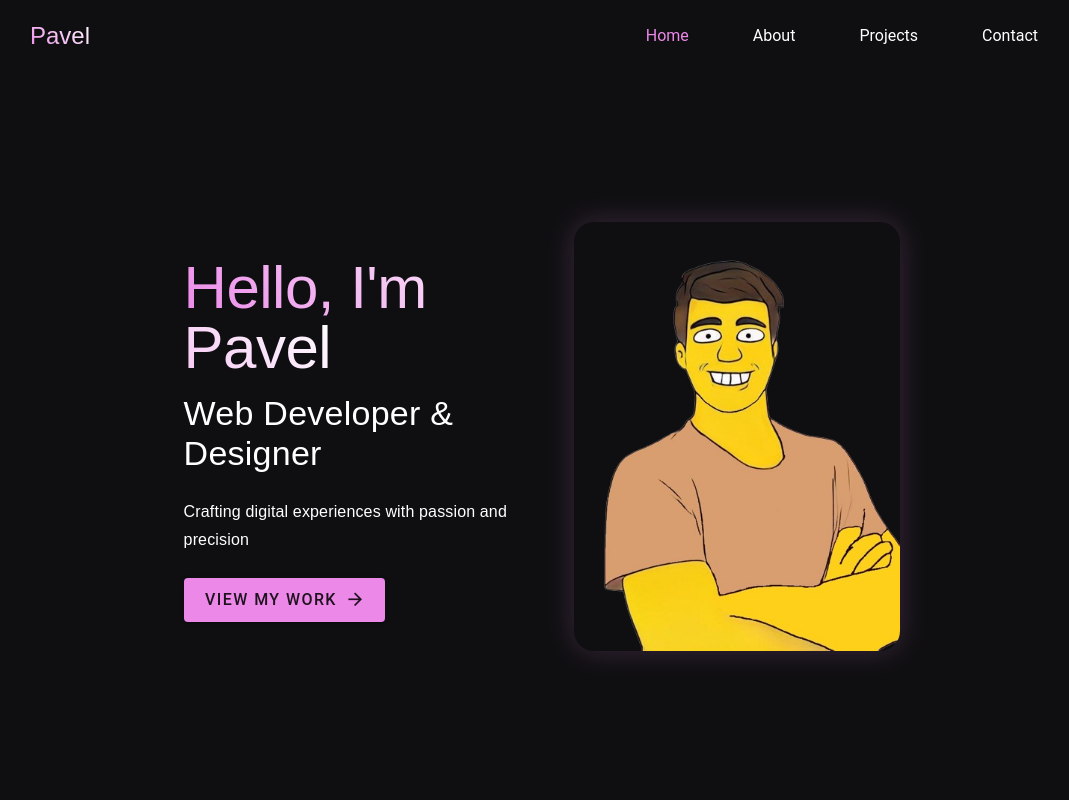
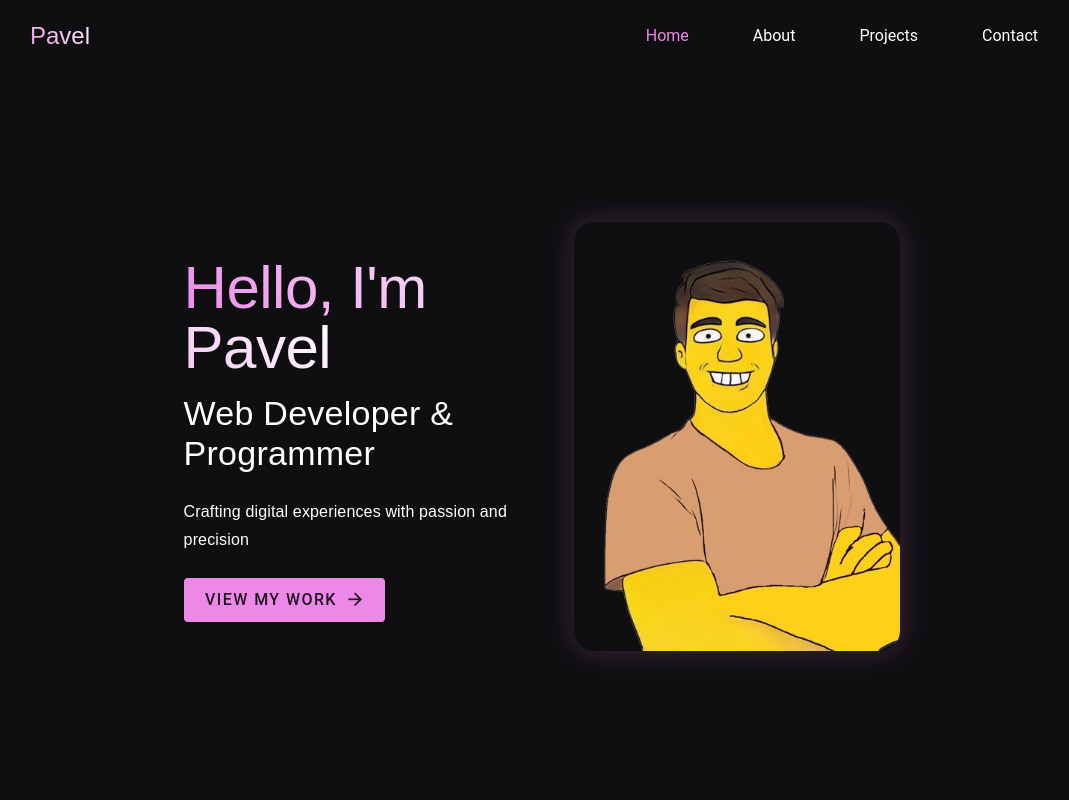
Before and after one commit to Pavel-Kadanka/Personal-Portfolio-Website, a Nuxt app: page / in a window 1280 px wide. Shown: the top 800 px of the page, without its empty margins (98-1167 px from the left). Built offline with nearby package versions, Linux system fonts and the light colour scheme; no server answers; a web font is replaced by a local one.

Commit message:
Update index.vue

```diff
--- a/pages/index.vue
+++ b/pages/index.vue
@@ -59,7 +59,7 @@
                         <span class="gradient-text">Hello, I'm Pavel</span>
                     </h1>
                     <h2 class="text-h4 mt-4 animate-text-delay">
-                        Web Developer & Designer
+                        Web Developer & Programmer
                     </h2>
                     <p class="text-subtitle-1 mt-6 animate-text-delay-2">
                         Crafting digital experiences with passion and precision
```
